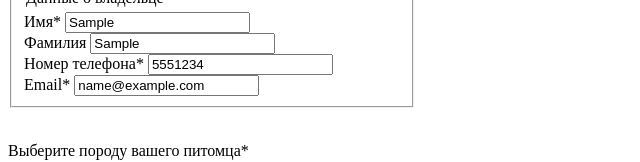
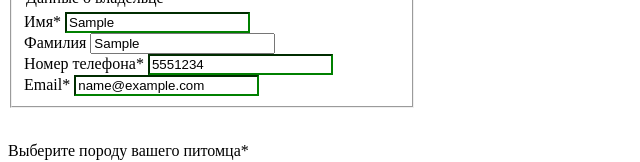
Before and after one commit to Alinelina/homework18.1, a plain HTML site: page index.html in a window 1280 px wide. Both pictures are taken after typing "Sample", "Sample", "Sample", "5551234", "name@example.com" into the empty fields and a click on the button "Сохранить". Shown: the part 112-274 px from the top of the page, without its empty margins (0-640 px from the left). Drawn offline with Linux system fonts and the light colour scheme.

Commit message:
added :valid

```diff
--- a/index.html
+++ b/index.html
@@ -13,6 +13,9 @@
     }
     fieldset {
         width: 376px;
+    }
+    input:required:valid {
+        border-color: green;
     }
 </style>
 </head>
```
